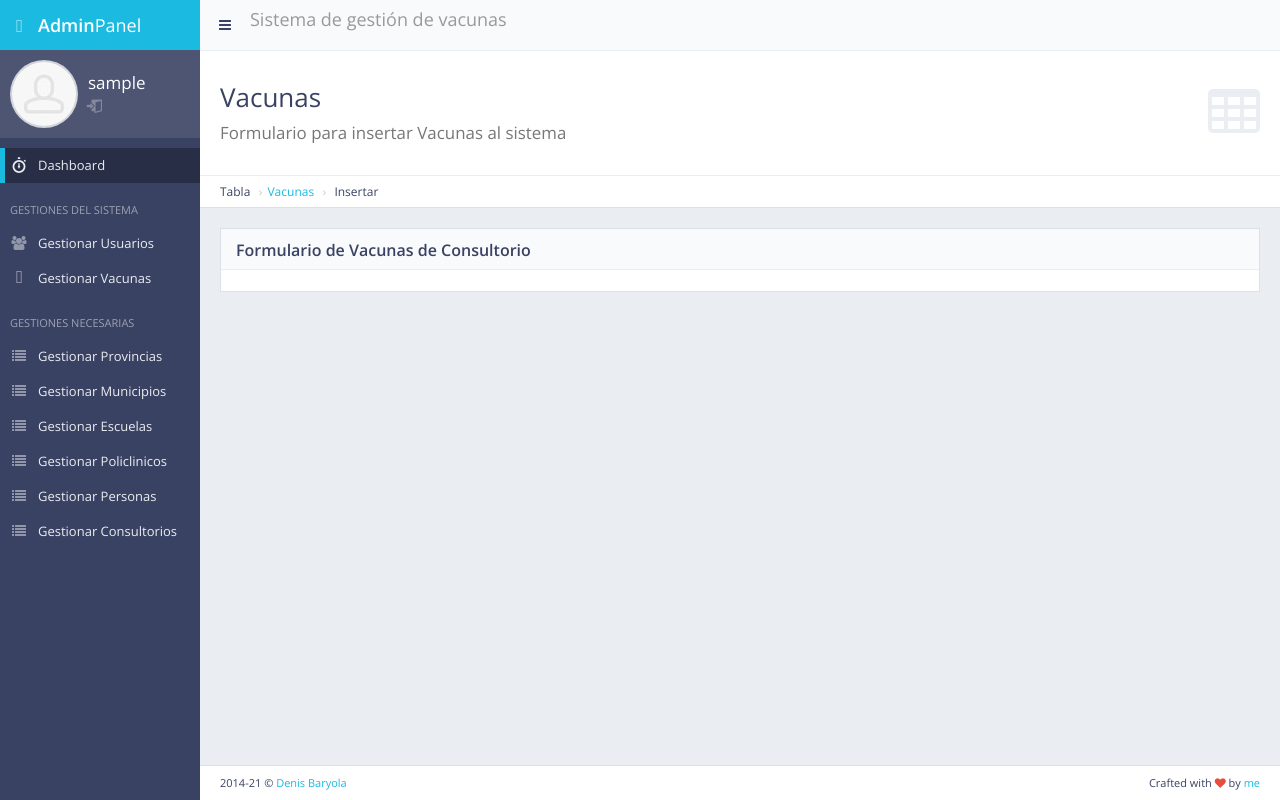
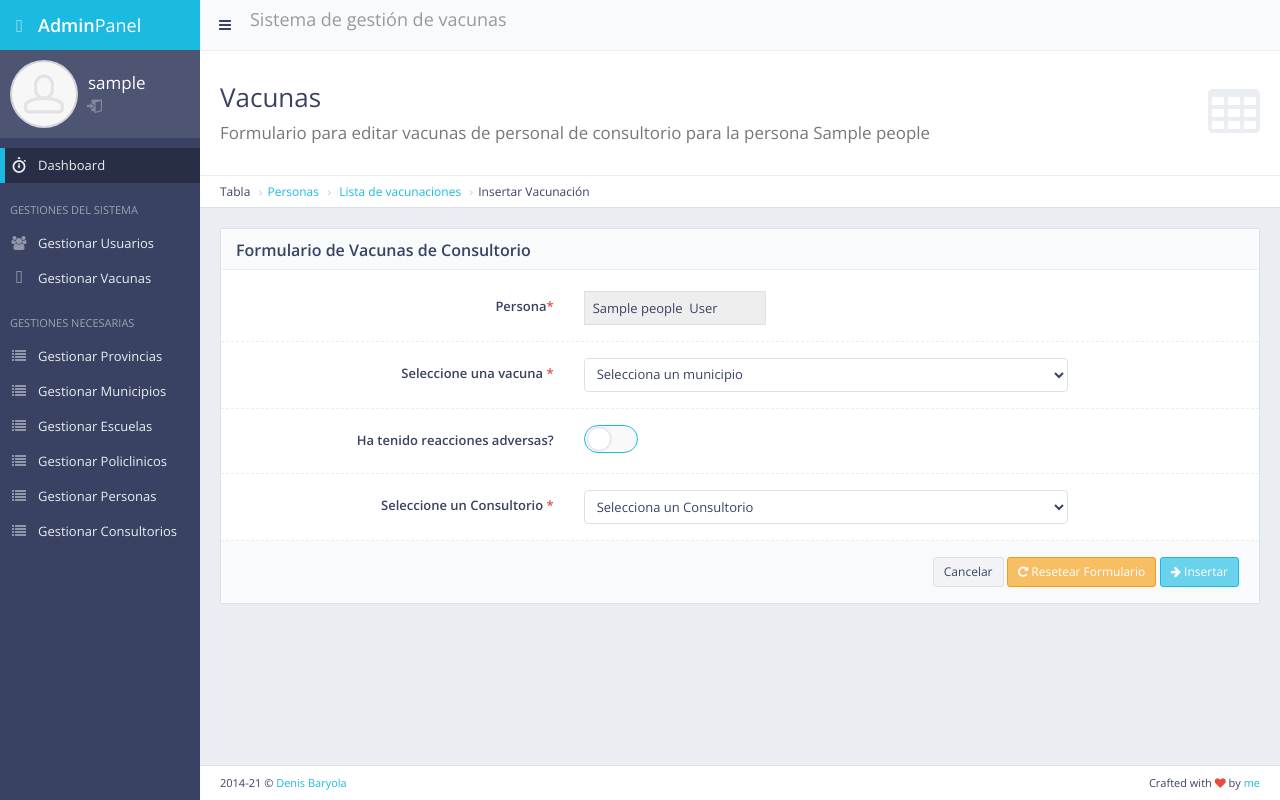
Before and after one commit to jorgejimenez98/covid19-vaccine-system, a Django app: page /person/vaccines/add/consult/1 in a window 1280 px wide. Run offline with Django 3.2, Linux system fonts and the light colour scheme; a user stored in the database is signed in; tables that the repository leaves empty hold one stand-in row (values such as "Sample post"); some libraries are stand-ins or nearby versions.

Commit message:
Create add consult vaccine form html page

```diff
--- a/vaccineSystem/apps/main/templates/vaccines/addConsultVaccine.html
+++ b/vaccineSystem/apps/main/templates/vaccines/addConsultVaccine.html
@@ -10,16 +10,18 @@
         <h1>
             <i class="fa fa-table"></i>Vacunas<br>
             <small>
-                Formulario para {% if vaccine.id is None %} insertar {% else %} editar {% endif %} Vacunas al
-                sistema
+                Formulario para {% if person.id is None %} insertar {% else %} editar {% endif %} vacunas de personal
+                de consultorio para la persona {{ person.name }}
             </small>
         </h1>
     </div>
 </div>
 <ul class="breadcrumb breadcrumb-top">
     <li>Tabla</li>
-    <li><a href="{% url 'vaccinesListView' %}">Vacunas</a></li>
-    <li>{% if vaccine.id is None %} Insertar {% else %} Editar {% endif %}</li>
+    <li><a href="{% url 'peopleListView' %}">Personas</a></li>
+    <li> <a href="{% url 'personVaccinesList' pk=person.id %}">Lista de vacunaciones</a></li>
+    <li>Insertar Vacunación</li>
+
 </ul>
 <!-- END Datatables Header -->
 
@@ -49,6 +51,81 @@
     </div>
     <!-- END Form Validation Example Title -->
 
+    <!-- Form Validation Example Content -->
+    <form id="form-validation" action="{% url 'personAddConsultVaccine' pk=person.id %}" method="post"
+        class="form-horizontal form-bordered">
+        {% csrf_token %}
+        <fieldset>
+
+            <!-- People -->
+            <div class="form-group">
+                <label class="col-md-4 control-label" for="val_name">Persona<span class="text-danger">*</span></label>
+                <div class="col-md-6">
+                    <div class="input-group">
+                        <input type="text" disabled value="{{ person.name }}  {{ person.last_names }}"
+                            class="form-control">
+                    </div>
+                </div>
+            </div>
+
+            <!-- Vaccine -->
+            <div class="form-group">
+                <label class="col-md-4 control-label" for="val_mun_id">
+                    Seleccione una vacuna
+                    <span class="text-danger">*</span></label>
+                <div class="col-md-6">
+                    <select id="val_vaccine" name="val_vaccine" class="form-control">
+                        <option value="">Selecciona un municipio</option>
+                        {% for vac in vaccines %}
+                        <option value="{{ vac.pk }}">{{ vac.name }}</option>
+                        {% endfor %}
+                    </select>
+                </div>
+            </div>
+
+
+            <!-- Bad Reactions -->
+            <div class="form-group">
+                <label class="col-md-4 control-label">Ha tenido reacciones adversas?</label>
+                <div class="col-md-8">
+                    <label class="switch switch-primary" for="val_badReaction">
+                        <input type="checkbox" id="val_badReaction" name="val_badReaction"
+                        {% if vaccination.badReaction %} checked {% endif %}>
+                        <span data-toggle="tooltip" title="Ha tenido reacciones adversas?"></span>
+                    </label>
+                </div>
+            </div>
+
+
+            <!-- Mun -->
+            <div class="form-group">
+                <label class="col-md-4 control-label" for="val_school">
+                    Seleccione un Consultorio
+                    <span class="text-danger">*</span></label>
+                <div class="col-md-6">
+                    <select id="val_school" name="val_school" class="form-control">
+                        <option value="">Selecciona un Consultorio</option>
+                        {% for con in consulting_rooms %}
+                        <option value="{{ con.pk }}">{{ con.name }} | {{ con.polyclinic.name }}</option>
+                        {% endfor %}
+                    </select>
+                </div>
+            </div>
+
+        </fieldset>
+
+        <div class="form-group form-actions text-right">
+            <div class="col-md-8 col-md-offset-4">
+                <a href="{% url 'personVaccinesList' pk=person.id %}" class="btn btn-sm btn-default">Cancelar</a>
+                <button type="reset" class="btn btn-sm btn-warning"><i class="fa fa-repeat"></i> Resetear
+                    Formulario</button>
+                <button type="submit" class="btn btn-sm btn-primary"><i class="fa fa-arrow-right"></i>
+                    Insertar </button>
+            </div>
+        </div>
+    </form>
+    <!-- END Form Validation Example Content -->
+
 
 </div>
 
@@ -56,6 +133,6 @@
 
 {% endblock%}
 {% block footerblock%}
-<script src="{% static 'js/validators/vaccineValidator.js' %}"></script>
+<script src="{% static 'js/validators/schoolVaccine.js' %}"></script>
 <script>$(function () { FormsValidation.init(); });</script>
 {% endblock%}
```
